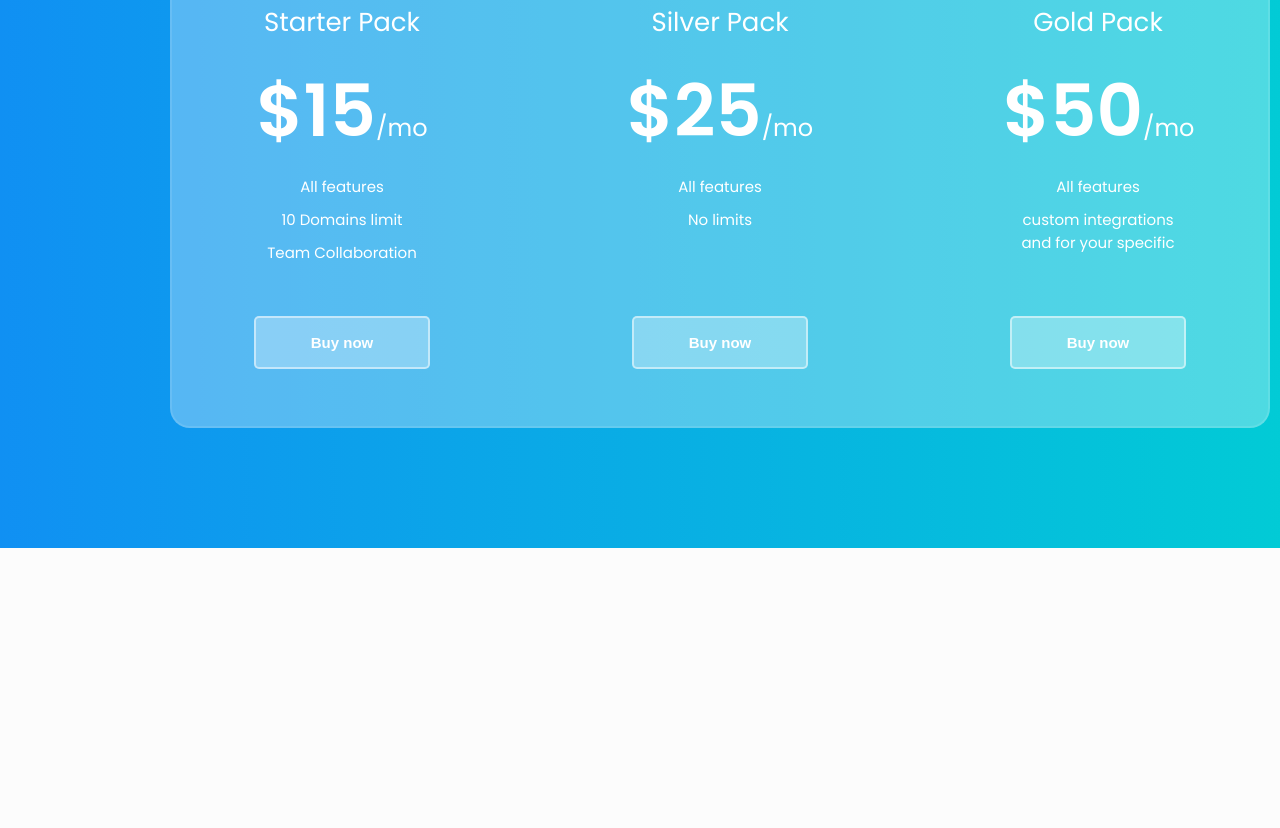
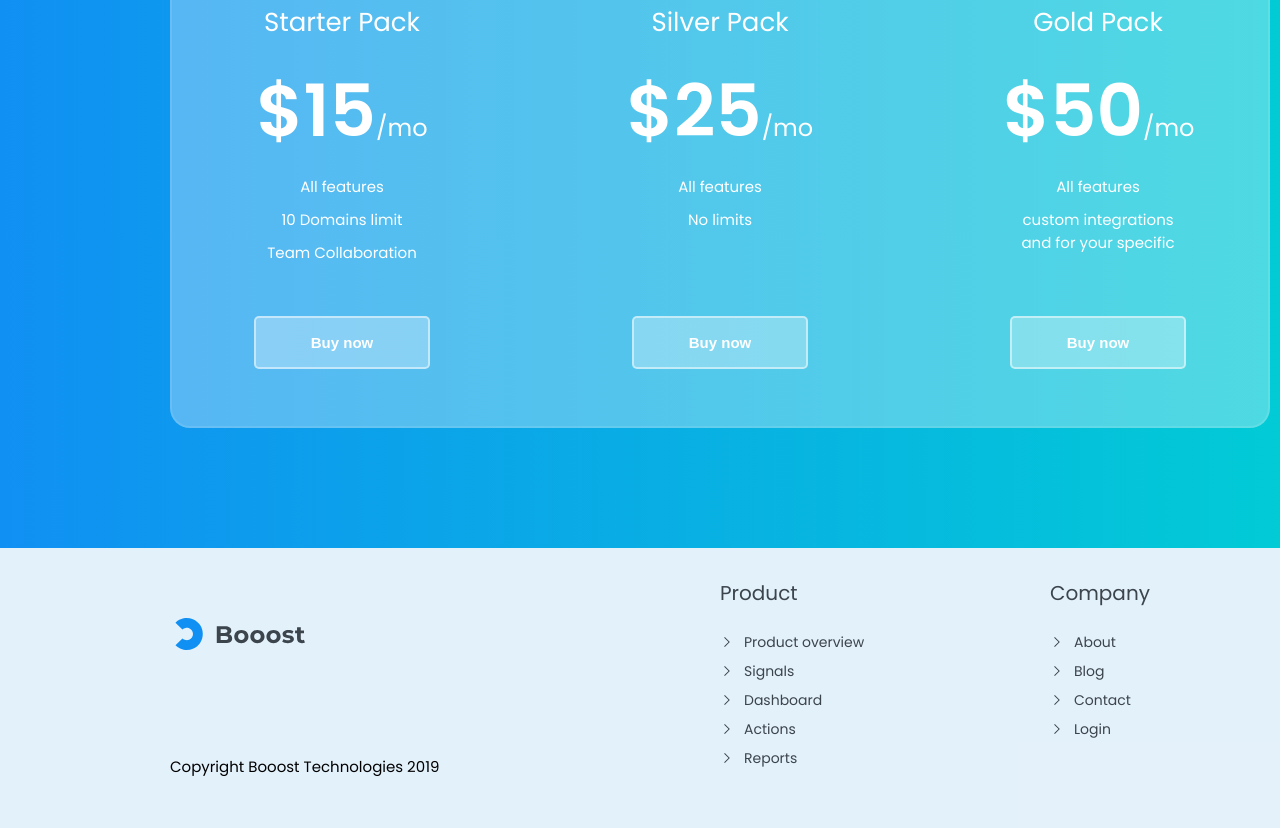
Before and after one commit to gerwld/SEO-Landing-Page, a plain HTML site: page index.html in a window 1280 px wide. Shown: the part 3069-3897 px from the top of the page. Before the commit the page ends 3617 px from the top, so only its background shows below. Drawn offline with Linux system fonts and the light colour scheme.

Commit message:
Add footer section

```diff
--- a/index.html
+++ b/index.html
@@ -138,6 +138,33 @@
       <container class="team-section"></container>
     </main>
     <footer class="site-footer">
+      <div class="content-wrapper clearfix">
+        <div class="footer-grid">
+          <div class="block-1">
+            <div class="footer-logo"><a href="https://gerwld.github.io/SEO-Landing-Page/" title="Go to Main Page"><img src="img/footer-logo.svg" alt="logo"></a></div>
+            Copyright Booost Technologies 2019
+          </div>
+          <nav class="products-menu">
+            <h3>Product</h3>
+              <ul>
+                <li><a href="#">Product overview</a></li>
+                <li><a href="#">Signals</a></li>
+                <li><a href="#">Dashboard</a></li>
+                <li><a href="#">Actions</a></li>
+                <li><a href="#">Reports</a></li>
+              </ul>
+          </nav>
+          <nav class="company-menu">
+            <h3>Company</h3>
+            <ul>
+              <li><a href="">About</a></li>
+              <li><a href="">Blog</a></li>
+              <li><a href="">Contact</a></li>
+              <li><a href="">Login</a></li>
+            </ul>
+          </nav>
+        </div>
+      </div>
       </footer>
   </body>
 </html>
--- a/style.css
+++ b/style.css
@@ -409,3 +409,60 @@ h2 {
 .btn-pricing:hover {
   background-color: rgba(255, 255, 255, 0.6);
 }
+
+.site-footer {
+  min-height: 280px;
+  background-color: rgba(16, 144, 243, 0.1);
+}
+
+.footer-grid {
+  display: grid;
+  min-height: 280px;
+  grid-template-columns: 50% 30% 20%;
+}
+
+.block-1 {
+  display: flex;
+  flex-direction: column;
+  justify-content: space-between;
+  align-items: flex-start;
+
+  padding-top: 70px;
+  padding-bottom: 50px;
+}
+
+.site-footer nav ul {
+  list-style: none;
+  margin: 0;
+  padding: 0;
+  font-size: 14px;
+
+}
+
+.site-footer nav a {
+  color: #3C444C;
+  text-decoration: none;
+  padding-left: 20px;
+}
+
+.site-footer nav li {
+  padding: 4px;
+}
+
+.site-footer nav li:hover {
+  text-decoration: underline;
+}
+.site-footer nav a::before {
+  content: url("img/st.svg");
+  display: block;
+  position: absolute;
+  padding-right: 20px;
+  width: 5px;
+}
+
+.site-footer h3 {
+  margin-top: 30px;
+  font-size: 20px;
+  font-weight: normal;
+  color: #3C444C;
+}
```
Also changed, not shown: img/footer-logo.svg (added), img/logo.png (deleted), img/st.svg (added), 1 other file.
